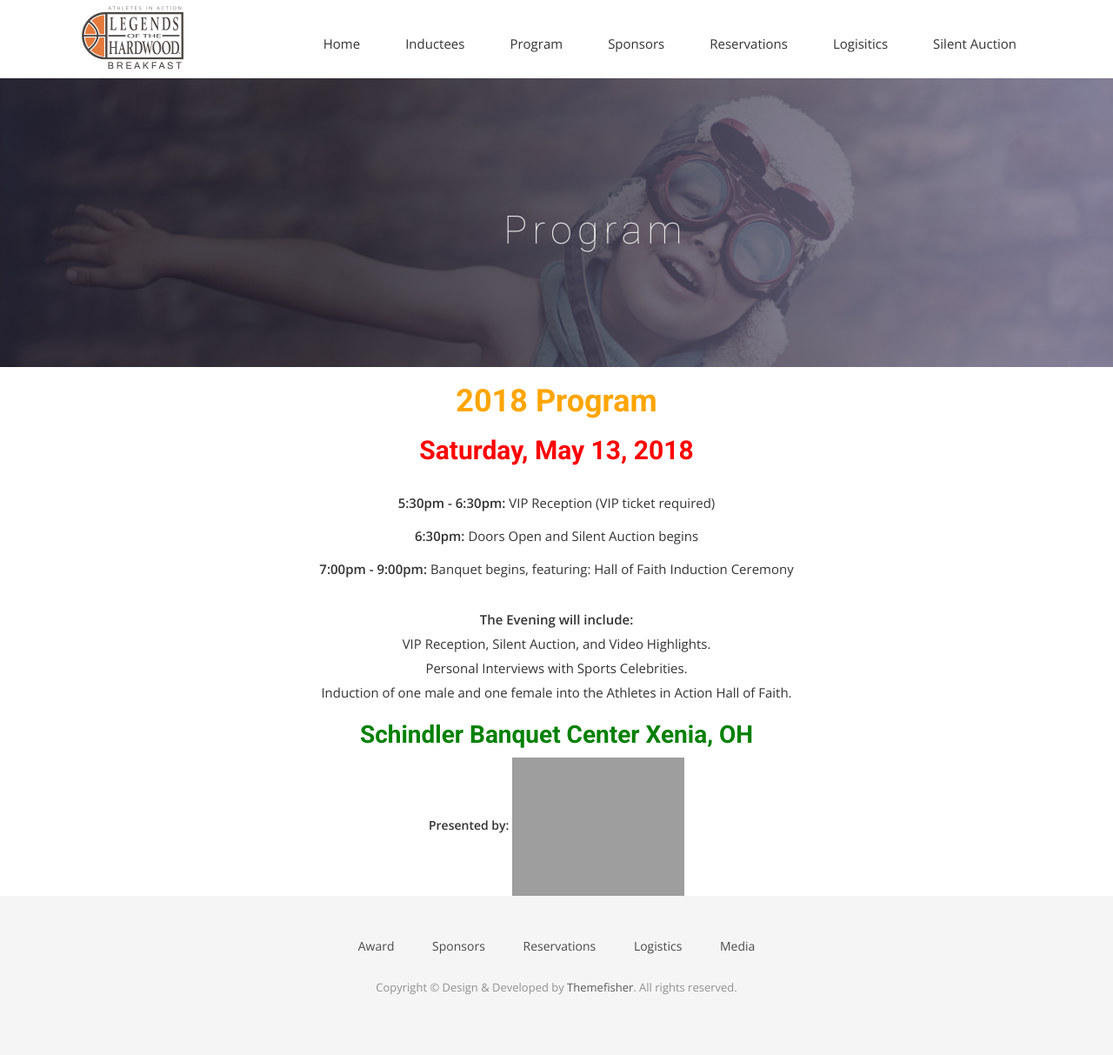
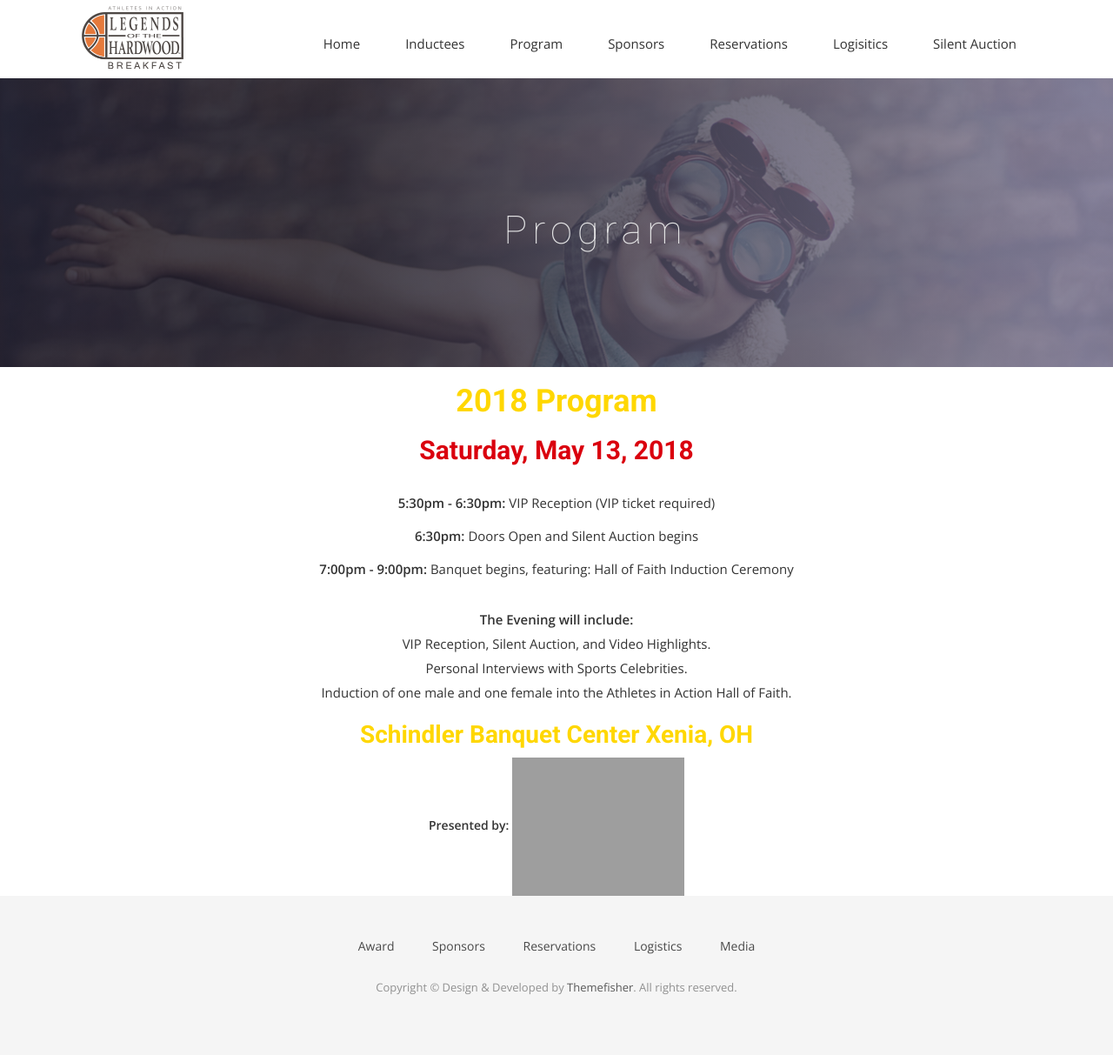
Before and after one commit to CruGlobal/NightofChampions, a Jekyll site: the page built from program.markdown, in a window 1280 px wide. Shown: the whole page at 87% size. Built offline with Jekyll 4.4.1, drawn with Linux system fonts in a browser that asks for light colours; nearby versions of some CDN libraries; some web fonts are replaced; our own code applies the rules of GitHub Pages for plain Markdown files; grey boxes are pictures that could not be loaded.

Commit message:
Updated Program

```diff
--- a/program.markdown
+++ b/program.markdown
@@ -7,14 +7,14 @@
 <div style="text-align: center;">
 
 <h1><b>
-<font color="Orange">2018 Program</font>
+<font color="Gold">2018 Program</font>
 </b>
 </h1>
 </div>
 
 <div style="text-align: center;">
 <h2><b>
-<font color="Red">Saturday, May 13, 2018</font> </b>
+<font color="Dark Grey">Saturday, May 13, 2018</font> </b>
 </h2>
 <br>
 
@@ -32,7 +32,7 @@
 <br>Personal Interviews with Sports Celebrities.
 <br>Induction of one male and one female into the Athletes in Action Hall of Faith.</p>
 <h3><b>
-<font color="Green"> Schindler Banquet Center Xenia, OH</font></b>
+<font color="Gold"> Schindler Banquet Center Xenia, OH</font></b>
 </h3>
 <b>Presented by:</b>
 <img src="http://goaia.org/Media/Default/Events/NOC/sponsors/rl_carriers.png" height="159" width="198">
```
